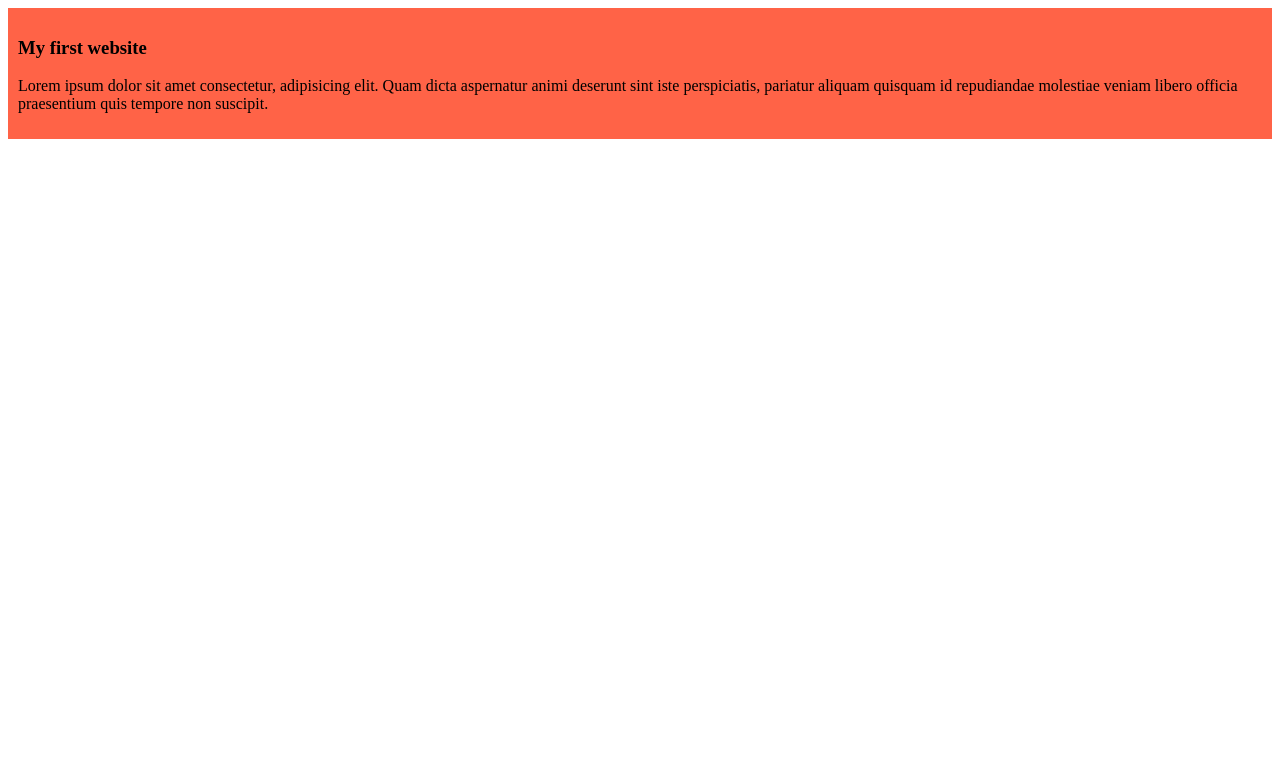
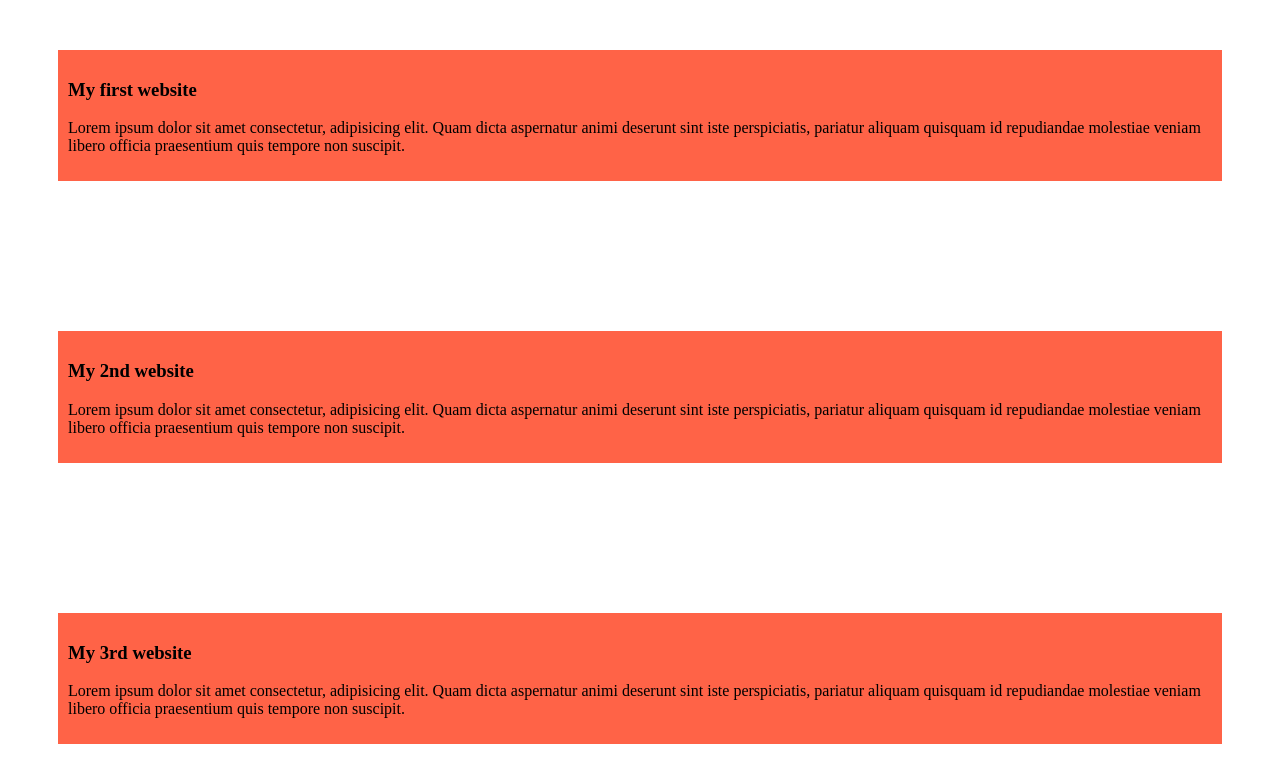
Before and after one commit to kamrul110/kamrul-github-report, a plain HTML site: page index.html in a window 1280 px wide. Drawn offline with Linux system fonts and the light colour scheme.

Commit message:
added 1st blog

```diff
--- a/index.html
+++ b/index.html
@@ -10,6 +10,20 @@
     <div>
         <h3>My first website</h3>
         <p>Lorem ipsum dolor sit amet consectetur, adipisicing elit. Quam dicta aspernatur animi deserunt sint iste perspiciatis, pariatur aliquam quisquam id repudiandae molestiae veniam libero officia praesentium quis tempore non suscipit.</p>
+
+
+    </div>
+    <div>
+        <h3>My 2nd website</h3>
+        <p>Lorem ipsum dolor sit amet consectetur, adipisicing elit. Quam dicta aspernatur animi deserunt sint iste perspiciatis, pariatur aliquam quisquam id repudiandae molestiae veniam libero officia praesentium quis tempore non suscipit.</p>
+
+
+    </div>
+    <div>
+        <h3>My 3rd website</h3>
+        <p>Lorem ipsum dolor sit amet consectetur, adipisicing elit. Quam dicta aspernatur animi deserunt sint iste perspiciatis, pariatur aliquam quisquam id repudiandae molestiae veniam libero officia praesentium quis tempore non suscipit.</p>
+
+
     </div>
 </body>
 </html>
--- a/styles/blog.css
+++ b/styles/blog.css
@@ -1,6 +1,8 @@
 div{
     background-color: tomato;
     padding: 10px;
+    margin: 50px;
+    margin-bottom: 150px;
 
 
 }
```
